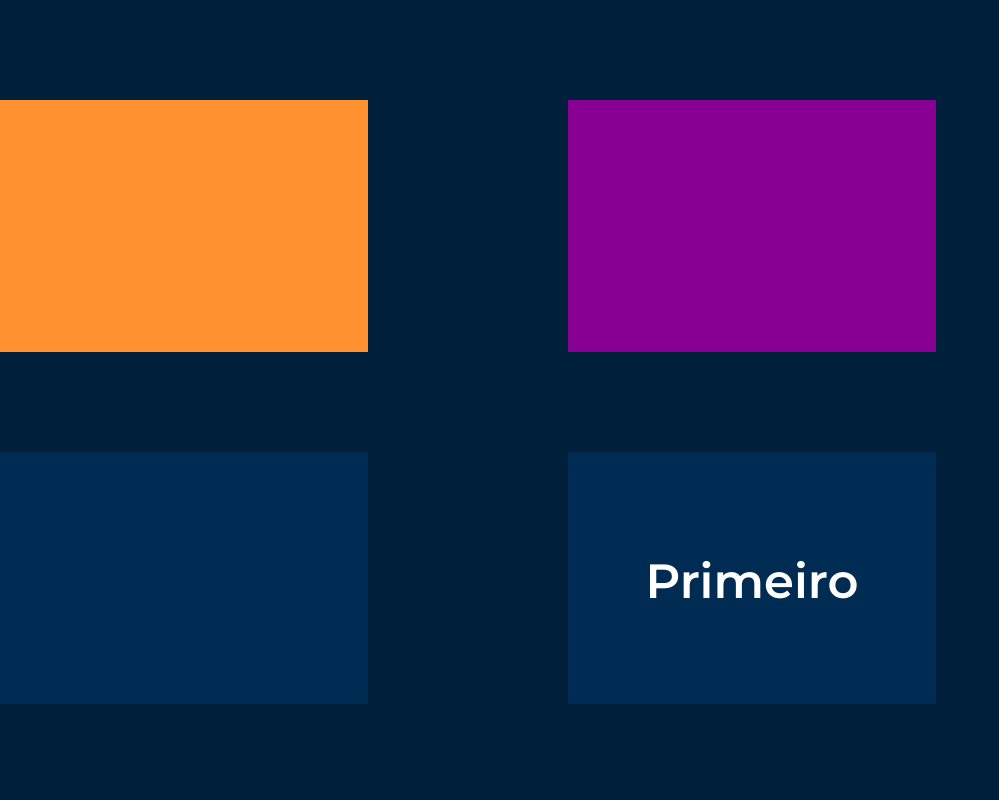
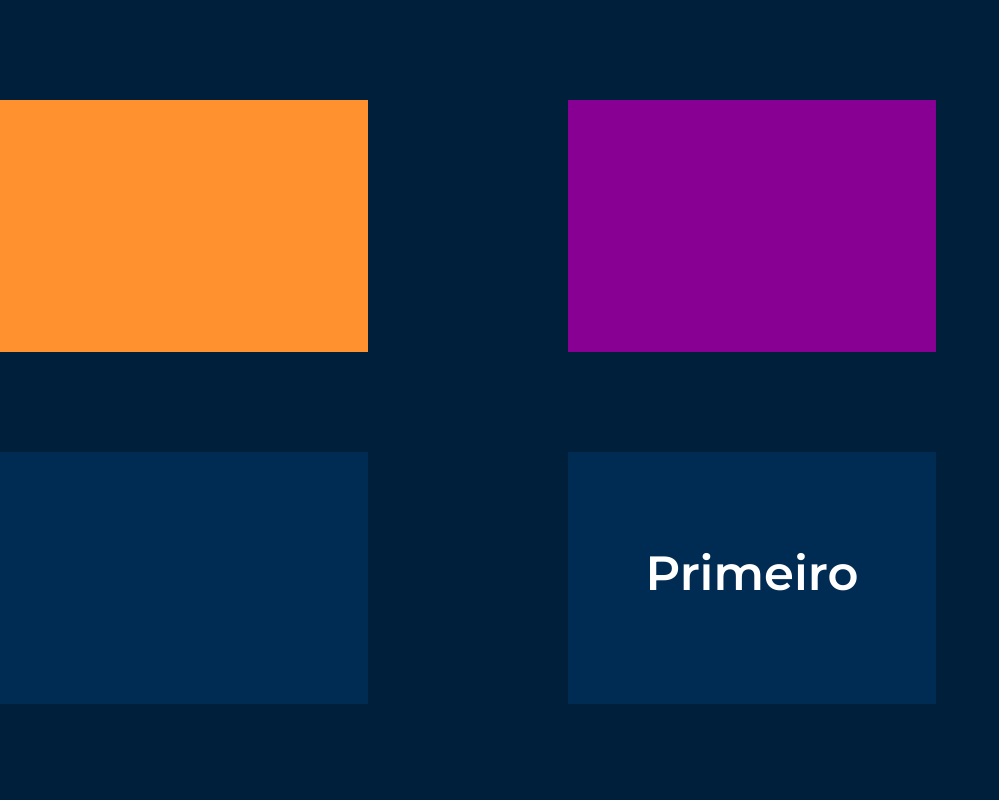
Before and after one commit to tecnofence/TT-CSS-JS-PRO, a plain HTML site: page exercicio/exeicio1.html in a window 1280 px wide. Shown: the top 800 px of the page, without its empty margins (0-999 px from the left). Drawn offline with Linux system fonts and the light colour scheme.

Commit message:
Exercico resolvido alterado margin top para paddig to

```diff
--- a/exercicio/style.css
+++ b/exercicio/style.css
@@ -44,7 +44,7 @@ body{
 
     text-align: center;
     font-size: 3rem;
-    margin-top: 100px;
+    padding-top: 25%;
     font-family: 'Montserrat', sans-serif;
 }
 
```
